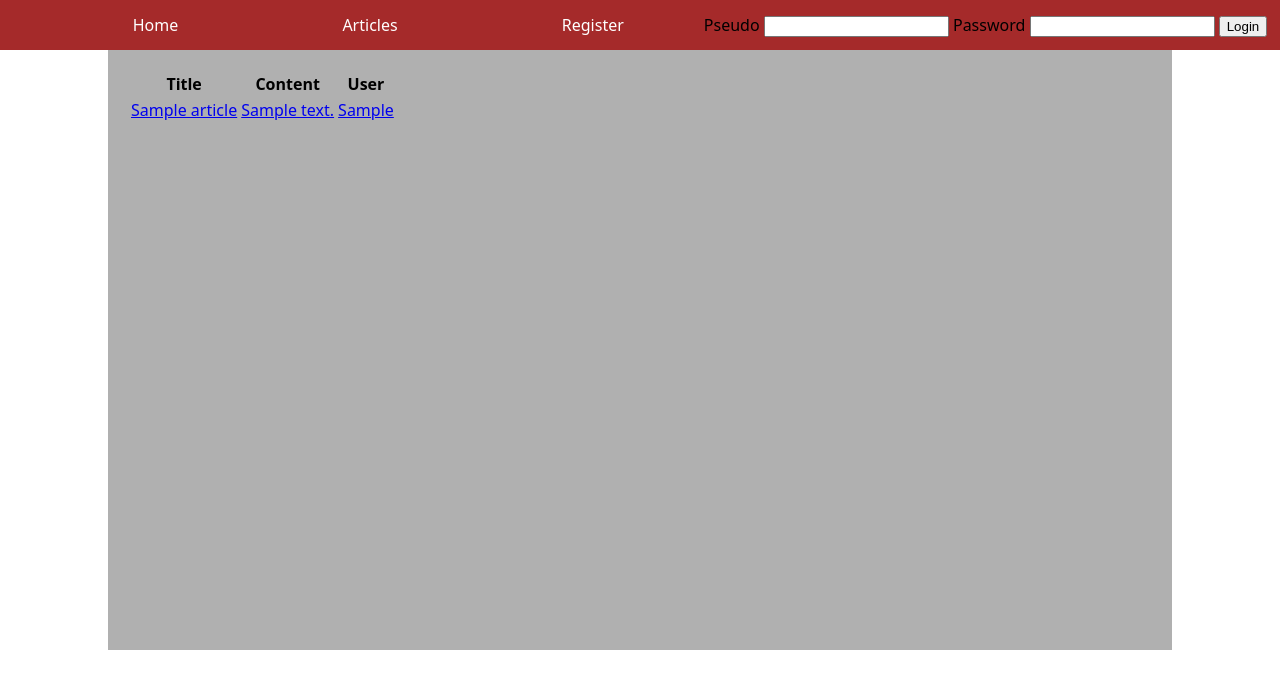
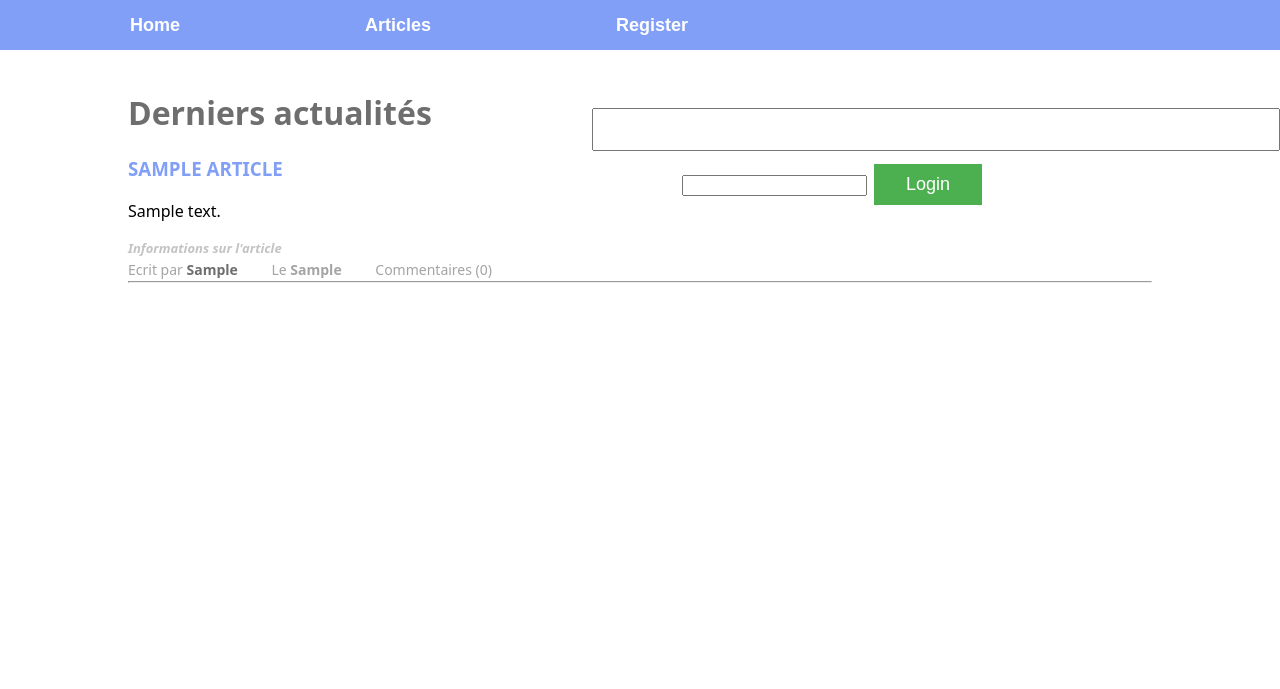
Before and after one commit to Duxblah/Myblog, a PHP site: page /index.php?p=list_articles in a window 1280 px wide. Shown: the top 689 px of the page. Run offline with PHP 8.4, Linux system fonts and the light colour scheme; tables that the repository leaves empty or names only in its code hold one stand-in row (values such as "Sample post").

Commit message:
add style, add comment on articles

```diff
--- a/controller/single_article.php
+++ b/controller/single_article.php
@@ -4,7 +4,9 @@
 }
 
 require_once('model/article.php');
+require_once('model/comment.php');
 
 $article = selectArticleById($_GET['id']);
+$comments = selectCommentsByArticleId($article['id']);
 
 $template = 'single_article';
--- a/layout/default.php
+++ b/layout/default.php
@@ -14,7 +14,7 @@
 				<li><a href="?p=signup">Register</a></li>
 				<?php include('views/login.php'); ?>
 			<?php } else { ?>
-				<li><a href="?p=new_article">New article</a></li>
+				<li><a href="?p=new_article">Write</a></li>
 				<li><a href="?p=logout">Logout</a></li>
 				<?php if ($_SESSION['user']) { ?>
 					<li><a href="?p=admin.php">Admin</a></li>
--- a/model/article.php
+++ b/model/article.php
@@ -1,7 +1,7 @@
 <?php
 
 function selectAllArticles () {
-	return select('article', ['article.*, user.pseudo as user'], 'JOIN user ON user.id = article.id_user');
+	return select('article', ['article.*, user.pseudo as user'], 'JOIN user ON user.id = article.id_user ORDER BY created DESC');
 }
 
 function selectArticleById ($id) {
--- a/styles/style.css
+++ b/styles/style.css
@@ -2,15 +2,26 @@
 	font-family: 'Noto Sans', sans-serif;
 	padding: 0;
 	margin: 0;
+
 }
-
+a{
+	color: #819FF7;
+}
+a:link {
+    text-decoration: none;
+}
+a:hover{
+	text-decoration: underline;
+}
+a:visited {
+    text-decoration: none;
+}
 #container {
 	width: 80%;
 	min-width: 720px;
 	min-height: 560px;
 	margin: auto;
 	padding: 20px;
-	background-color: #B0B0B0;
 }
 
 .error {
@@ -19,11 +30,13 @@
 }
 
 #header {
-	background-color: brown;
-	height: 50px;
-	margin-top: 0;
-	padding-top: 0;
-	display: flex;
+	background-color: #819FF7;
+    height: 50px;
+    font-family: sans-serif;
+    font-size: 18px;
+    font-weight: bold;
+    line-height: 50px;
+    color: white;
 }
 
 ul#nav_blog {
@@ -49,3 +62,109 @@
 #form-login {
 	float: right;
 }
+
+.article_info > div{
+	display: inline-block;
+	margin-right: 30px;
+	color: #A4A4A4;
+}
+.article_info{
+	font-size: 14px;
+}
+hr{
+	margin-top: 2px;
+	margin-bottom: 50px;
+}
+
+h1{
+	color: #6E6E6E;
+}
+h2{
+	color: #A4A4A4;
+}
+h3 > a:link{
+	color:#819FF7;
+	text-transform: uppercase;
+}
+h4{
+    margin-bottom: 3px;
+    font-style: italic;
+    color: #c3c3c3;
+    font-size: 13px;
+}
+.link_author{
+	font-weight: bold;
+	color: #6E6E6E;
+}
+
+.link_date{
+	color: #A4A4A4;
+	font-weight: 600;
+}
+
+.title_article{
+	text-transform: uppercase;
+	color:#819FF7;
+}
+.form_container{
+	text-align: center;
+	width: 80%;
+}
+
+.warning_form{
+	font-style: italic;
+    color: #A4A4A4;
+    margin-bottom: 30px;
+}
+.info_single_article{
+	margin-bottom: 40px;
+    color: #6E6E6E;
+    font-style: italic;
+}
+
+#author_signature{
+    margin-bottom: 10px;
+    margin-top: 20px;
+    text-align: right;
+    color: #6E6E6E;
+    font-style: italic;
+}
+input[type=text] {
+    width: 100%;
+    padding: 12px 20px;
+    margin: 8px 0;
+    box-sizing: border-box;
+}
+textarea{
+	width:100%;
+}
+#textarea_article{
+	height: 400px;
+}
+input[type=button], input[type=submit], input[type=reset] {
+    background-color: #4CAF50;
+    border: none;
+    color: white;
+    padding: 10px 32px;
+    text-decoration: none;
+    margin: 4px 2px;
+    cursor: pointer;
+    font-size: 18px;
+}
+hr.comment_separator{
+	margin-top: 5px;
+	margin-bottom: 25px;
+}
+.comment_info_author{
+	font-size: 14px;
+}
+.comment_info_author a{
+	color: #819FF7;;
+}
+.comment_info_created{
+	font-size: 12px;
+}
+.comment_content{
+	margin: 15px 0;
+	font-size: 14px;
+}
--- a/views/list_articles.php
+++ b/views/list_articles.php
@@ -1,25 +1,20 @@
 <table id="list-articles">
-	<thead>
-		<tr>
-			<th>Title</th>
-			<th>Content</th>
-			<th>User</th>
-		</tr>
-	</thead>
-	<tbody>
+	<h1>Derniers actualités</h1>
 	<?php foreach ($articles as $article): ?>
 		<?php
 			$content = $article['content'];
-				if (strlen($content) > 30) {
-					$content = substr($content, 27) . '...';
+			if (strlen($content) > 250) {
+				$content = substr($content, 0, 450) . '...';
 			}
 		?>
-
-			<tr>
-				<td><a href="?p=single_article&id=<?= $article['id'] ?>"><?= $article['title']; ?></a></td>
-				<td><a href="?p=single_article&id=<?= $article['id'] ?>"><?= $content; ?></a></td>
-				<td><a href="?p=single_user&id=<?= $article['id_user'] ?>"><?= $article['user']; ?></a></td>
-			</tr>
+		<h3><a href="?p=single_article&id=<?= $article['id'] ?>"><?= $article['title']; ?></a></h3>
+		<div class="article_resume"><?= $content; ?></a></div>
+		<h4>Informations sur l'article</h4>
+		<div class="article_info" >
+			<div class="article_info_author">Ecrit par <a class="link_author" href="?p=single_user&id=<?= $article['id_user'] ?>"><?= $article['user']; ?></a></div>
+			<div class="article_info_created">Le <a class="link_date" href="?p=single_user&id=<?= $article['id_user'] ?>"><?= $article['created']; ?></a></div>
+			<div class="article_info_comments">Commentaires (0)</div>
+		</div>
+		<hr>
 	<?php endforeach; ?>
-	</tbody>
 </table>
```
Also changed, not shown: controller/do_comment.php (added, +32 -0 lines), model/comment.php (+6 -2 lines), views/new_article.php (+7 -5 lines), views/single_article.php (+33 -3 lines). Lines whose indentation alone changed are shown as unchanged.
